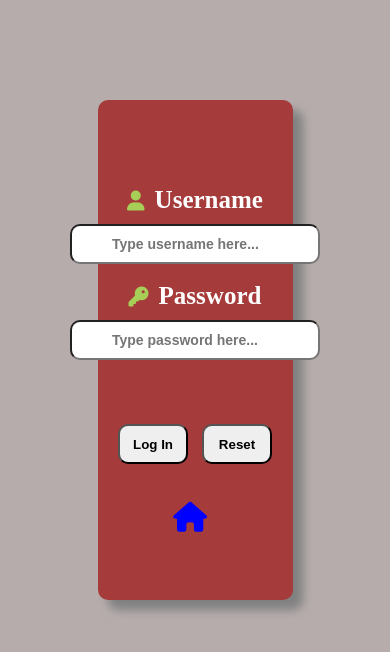
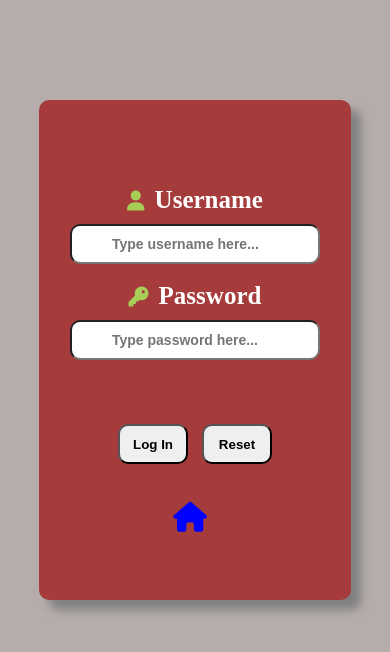
Before and after one commit to fatlumllumnica/AutoEuropa-Responsive, a plain HTML site: page login-b2b.html in a window 390 px wide. Drawn offline with Linux system fonts and the light colour scheme.

Commit message:
added mobile-view to b2b-form

```diff
--- a/assets/css/style.css
+++ b/assets/css/style.css
@@ -554,7 +554,7 @@ transform: scale(1.2);
         flex-wrap: wrap;
         /* border: 1px solid green; */
         width: 98%;
-        height: 17%;
+        height: 18%;
         font-size: 13px;
         position: fixed;
         z-index: 2;
@@ -980,4 +980,18 @@ transform: scale(1.2);
         color: var(--primary-color);
     }
 
+    .b2b-login-form {
+        display: flex;
+        justify-content: center;
+        align-items: center;
+        margin:auto;
+        width: 80%;
+        height: 500px;
+        margin-top: 100px;
+        background-color: var(--primary-color);
+        box-shadow: 10px 10px 10px grey;
+        border-radius: 10px;
+        margin-bottom: 100px;
+    }
+
 }
```
